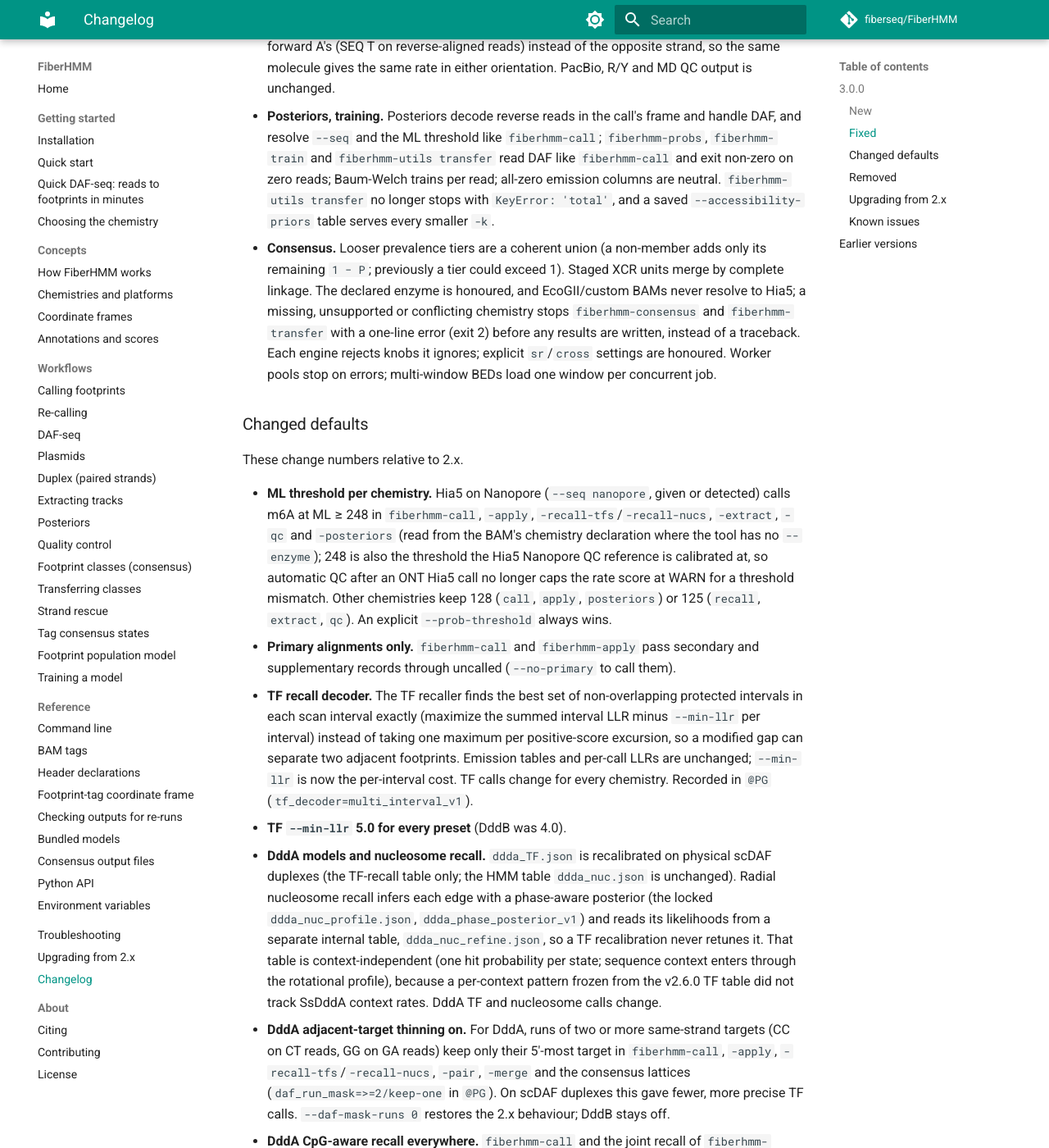
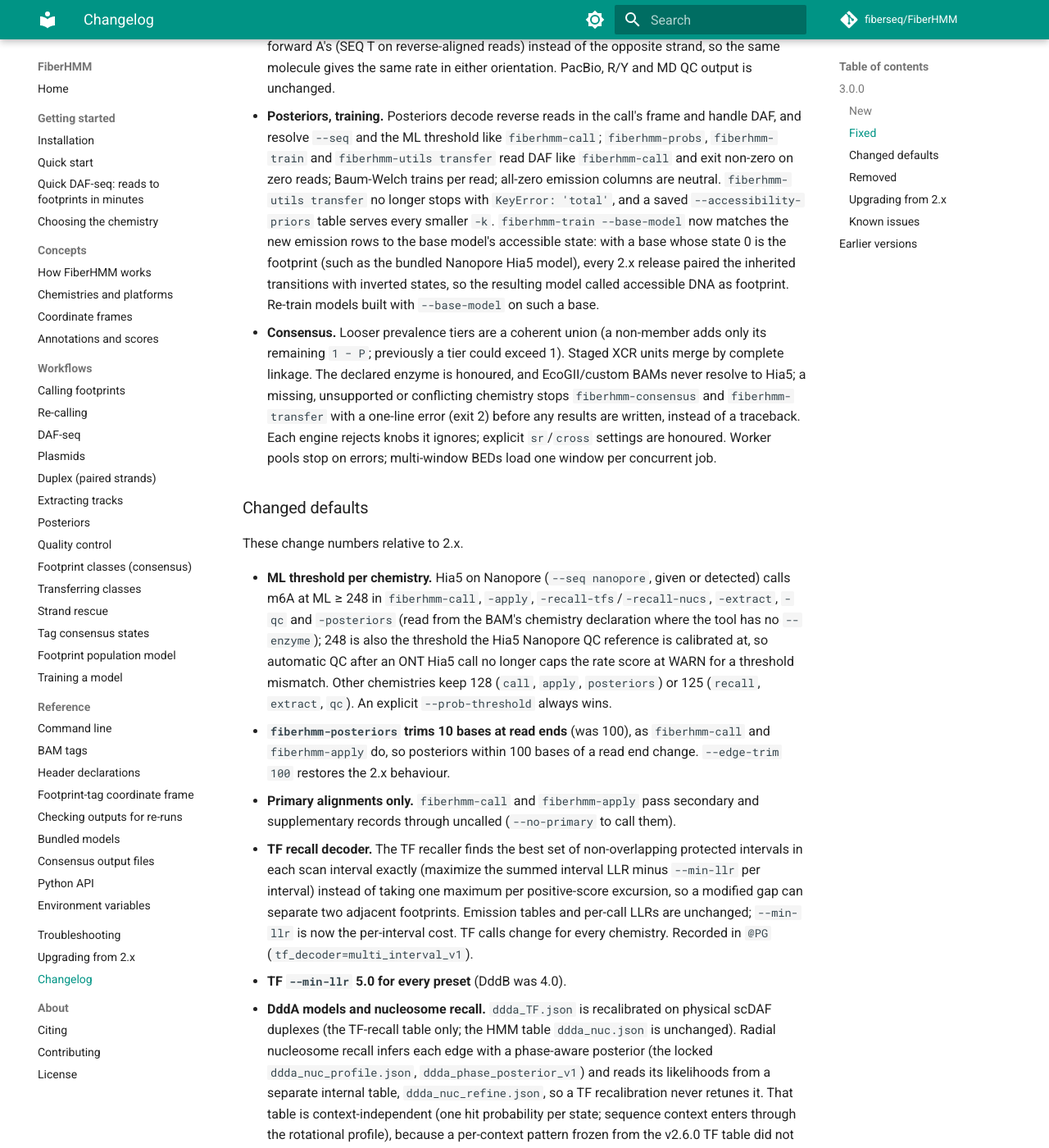
Before and after one commit to fiberseq/FiberHMM, an MkDocs documentation site: the page built from docs/changelog.md, in a window 1280 px wide and 1400 px high, scrolled down 6669 px. Shown: the whole window at 82% size. Built offline with MkDocs 1.6.1 and Material for MkDocs 9.7.7, drawn with Linux system fonts in a browser that asks for light colours; comment, search, counter and statistics services are not loaded; some of the changed text lies outside the part shown.

Commit message:
docs(changelog): posteriors --edge-trim 100 -> 10, the --base-model fix, alias wording
- Changed defaults + upgrading table: fiberhmm-posteriors trims 10 bases at
  read ends (2.x: 100); --edge-trim 100 restores it.
- Fixed (posteriors, training) + upgrading: fiberhmm-train --base-model now
  matches new emissions to the base's accessible state (e7b457a); models
  built in 2.x on a base whose state 0 is the footprint (Nanopore Hia5)
  should be re-trained.
- The [consensus]/[numba] extras are not empty: say they add nothing beyond
  the core install, as installation.md does.

Co-Authored-By: Claude Opus 5.5 (1M context) <noreply@anthropic.com>

```diff
--- a/CHANGELOG.md
+++ b/CHANGELOG.md
@@ -313,7 +313,12 @@ with FiberBrowser 3.0.0 (which requires `fiberhmm>=3.0,<4`).
   zero reads; Baum-Welch trains per read; all-zero emission columns are
   neutral. `fiberhmm-utils transfer` no longer stops with
   `KeyError: 'total'`, and a saved `--accessibility-priors` table serves every
-  smaller `-k`.
+  smaller `-k`. `fiberhmm-train --base-model` now matches the new emission
+  rows to the base model's accessible state: with a base whose state 0 is
+  the footprint (such as the bundled Nanopore Hia5 model), every 2.x release
+  paired the inherited transitions with inverted states, so the resulting
+  model called accessible DNA as footprint. Re-train models built with
+  `--base-model` on such a base.
 - **Consensus.** Looser prevalence tiers are a coherent union (a non-member
   adds only its remaining `1 − P`; previously a tier could exceed 1). Staged
   XCR units merge by complete linkage. The declared enzyme is honoured, and
@@ -336,6 +341,9 @@ These change numbers relative to 2.x.
   threshold mismatch. Other chemistries keep 128
   (`call`, `apply`, `posteriors`) or 125 (`recall`, `extract`, `qc`). An explicit
   `--prob-threshold` always wins.
+- **`fiberhmm-posteriors` trims 10 bases at read ends** (was 100), as
+  `fiberhmm-call` and `fiberhmm-apply` do, so posteriors within 100 bases of
+  a read end change. `--edge-trim 100` restores the 2.x behaviour.
 - **Primary alignments only.** `fiberhmm-call` and `fiberhmm-apply` pass
   secondary and supplementary records through uncalled (`--no-primary` to call
   them).
@@ -375,7 +383,8 @@ These change numbers relative to 2.x.
   flavour instead of alignment orientation (more duplicates are marked; e.g.
   about 5.8% → 9.9% on one DddA dataset).
 - **Python ≥ 3.10.** Numba, scikit-learn, joblib and threadpoolctl are core
-  dependencies (`[consensus]` and `[numba]` remain as empty aliases).
+  dependencies (`[consensus]` and `[numba]` remain as compatibility aliases
+  that add nothing beyond the core install).
 - `fiberhmm-apply` rejects `--chroms`, `--skip-scaffolds`, `--region-size`,
   `--scores-db` and `-l`, which never had an effect there.
 - **`fiberhmm-apply -m` on DddA-declared input** applies the DddA CC/GG
@@ -427,6 +436,9 @@ fiberhmm-check data/*.bam qc/*.qc.json consensus_out/
   recall), so numbers move even where no fix applies. Most have an option to
   get the 2.x behaviour back (the TF decoder and the DddA tables do not); the
   context-swapped 2.x tables are kept under `fiberhmm/models/legacy/`.
+- **Re-train** models built with 2.x `fiberhmm-train --base-model` on a base
+  whose state 0 is the footprint, such as the bundled Nanopore Hia5 model
+  (`fiberhmm-check` cannot detect these).
 - Replace `fiberhmm-run` and the `python *.py` scripts with the `fiberhmm-*`
   commands.
 - FiberBrowser 3.0 requires FiberHMM 3.x.
```
Also changed, not shown: docs/upgrading.md (+11 -0 lines).
